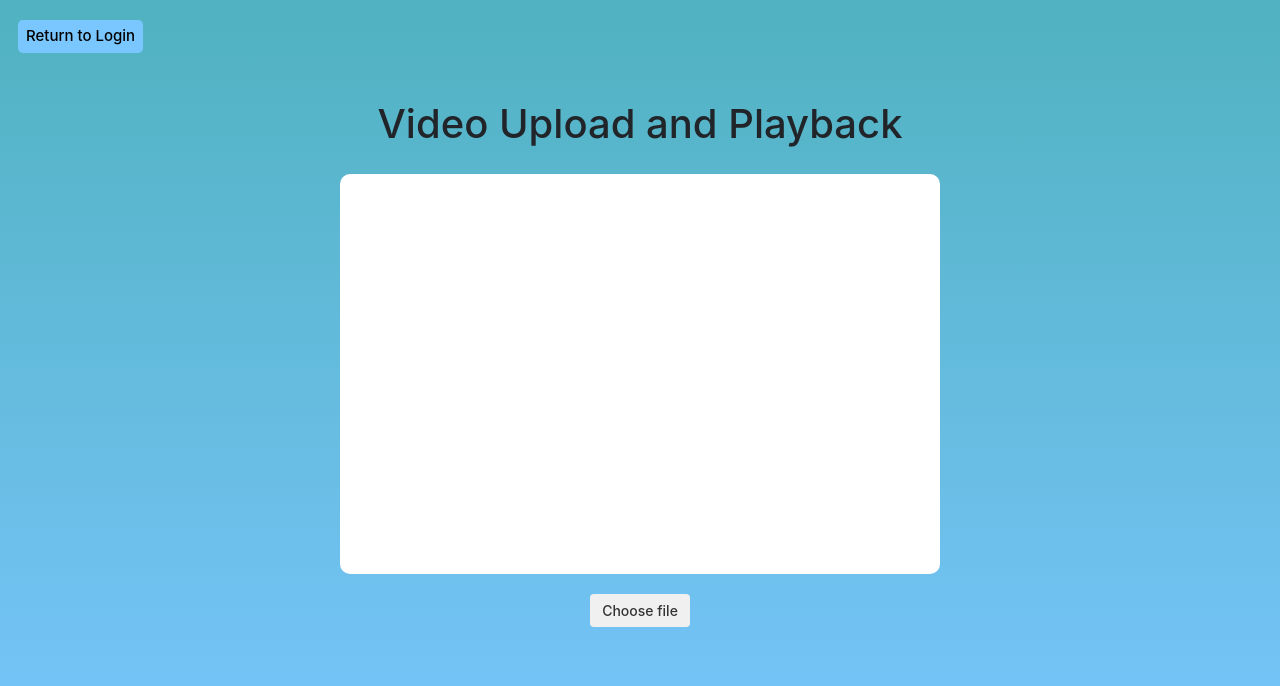
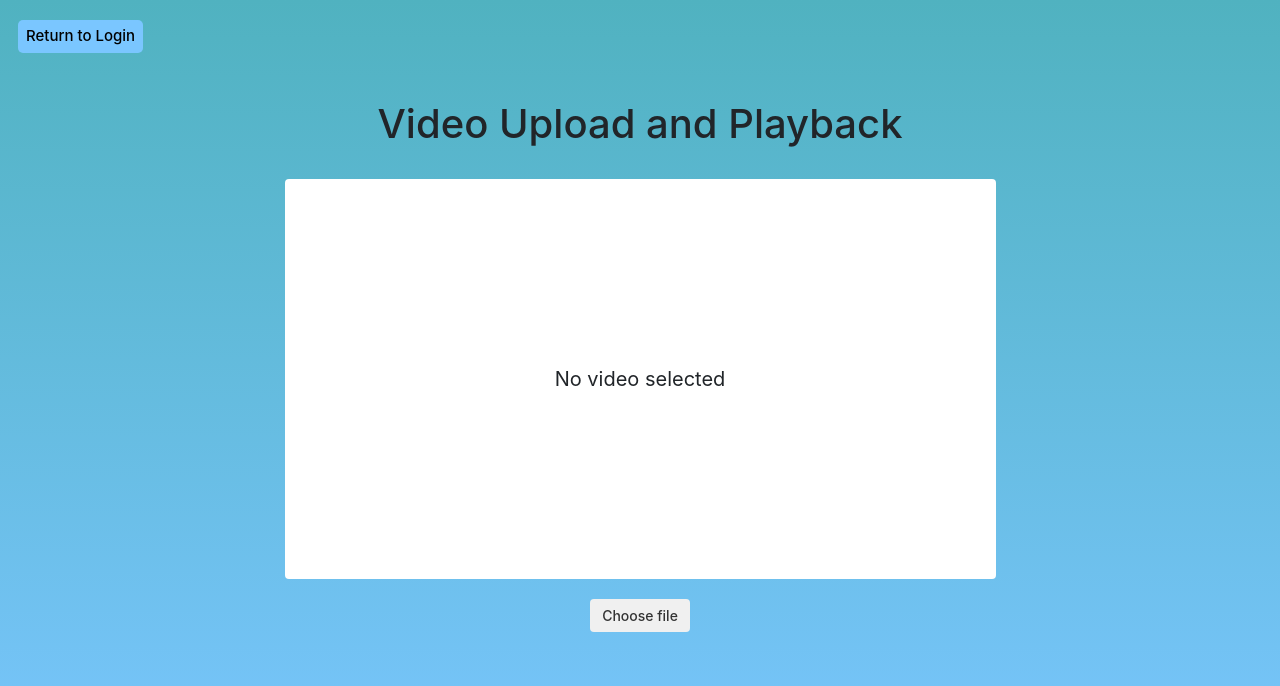
Before and after one commit to RobertMJin/Recollect-DeerHacks2024, a React (Create React App) app in the folder frontend/: page /fileUpload in a window 1280 px wide. Shown: the top 686 px of the page. Built offline with nearby package versions, Linux system fonts and the light colour scheme; the HTML template or start-up script is replaced by a standard one.

Commit message:
Overlay video player over white box and add other guiding features

```diff
--- a/frontend/src/Upload.css
+++ b/frontend/src/Upload.css
@@ -14,15 +14,35 @@
 }
 
 .white-box {
-    width: 600px; /* Set the width of the box */
+    display: flex;
+    justify-content: center;
+    align-items: center;
+    position: sticky;
+    width: 711px; /* Set the width of the box */
     height: 400px; /* Set the height of the box */
     background-color: white; /* Set the background color to white */
     border: none;
-    padding: 0px;
+    padding: 10px;
     /* Centering the box on the page */
-    margin-top: 0px;
-    border-radius: 10px;
+    margin-top: 10px;
+    border-radius: 4px;
+    font-size: 20px;
 }
+
+.react-player-wrapper {
+    /* position: absolute;
+    top: 0;
+    left: 0;
+    right: 0;
+    bottom: 0; */
+    position: relative;
+    top: 3px;
+    border-radius: 50px;
+    width: 700px;
+    height: auto;
+    z-index: 10; /* Adjust if necessary to be above the white-box z-index */
+  }
+
 .button-top-left {
     position: absolute;
     top: 10px;
@@ -40,7 +60,8 @@
     color:whitesmoke;
 }
 
-.custom-file-upload {
+.custom-file-upload,
+.upload-video {
     margin-top: 20px;
     display: inline-block;
     padding: 6px 12px;
@@ -52,8 +73,19 @@
     color: #333; /* Text color */
     font-weight: 550;
   }
-
+  .upload-video:hover,
   .custom-file-upload:hover {
     background-color: #e9e9e9; /* Slightly darker grey on hover */
-    /* Other hover effects */
   }
+
+  .upload-status {
+  width: 20px;
+  height: 20px;
+  background-color: white;
+  border: 1px solid black;
+  margin-left: 10px;
+}
+
+.upload-status.uploaded {
+  background-color: green;
+}
--- a/frontend/src/Upload.js
+++ b/frontend/src/Upload.js
@@ -7,6 +7,7 @@ import './Upload.css';
 const Upload = () => {
   const [file, setFile] = useState(null);
   const [videoUrl, setVideoUrl] = useState('');
+  const [isUploaded, setIsUploaded] = useState(false);
 
   const handleFileChange = (e) => {
     const selectedFile = e.target.files[0];
@@ -17,6 +18,7 @@ const Upload = () => {
   const handleUpload = async () => {
     const formData = new FormData();
     formData.append('video', file);
+    setIsUploaded(true);
 
     try {
       // Replace 'your-upload-api-endpoint' with your actual server endpoint for video upload
@@ -32,22 +34,49 @@ const Upload = () => {
     }
   };
 
+  let content;
+  if (!videoUrl) {
+    content = "No video selected";
+  }
+  else if (videoUrl && !isUploaded) {
+    content = "Video selected, click 'Upload Video' to upload";
+  }
+  else {
+    content =
+      <div className="react-player-wrapper">
+      <ReactPlayer url={videoUrl} controls width = "100%" height="100%"/>
+      </div>
+  }
+;
+
   return (
     <>
     <div className="header">
       <h1>Video Upload and Playback</h1>
     </div>
-    <div className="white-box"></div>
+    <div className="white-box">
+      {content}
+    </div>
+    {/* {videoUrl && <ReactPlayer url={videoUrl} controls />} */}
     <div>
       <Link to="/">
         <button className="button button-top-left">Return to Login</button>
       </Link>
-      <input type="file" id="file-input" accept="video/*" onChange={handleFileChange} style={{ display: 'none'}}/>
+      {!isUploaded && (
+      <>
+        <input
+          type="file"
+          id="file-input"
+          accept="video/*"
+          onChange={handleFileChange}
+          style={{ display: 'none'}}
+      />
       <label htmlFor="file-input" className="custom-file-upload">
         Choose file
       </label>
-      {videoUrl && <ReactPlayer url={videoUrl} controls />}
-      {file && <button onClick={handleUpload}>Upload Video</button>}
+      {file && <button className="upload-video" onClick={handleUpload}>Upload Video</button>}
+      </>
+  )}
     </div>
     </>
   );
```
